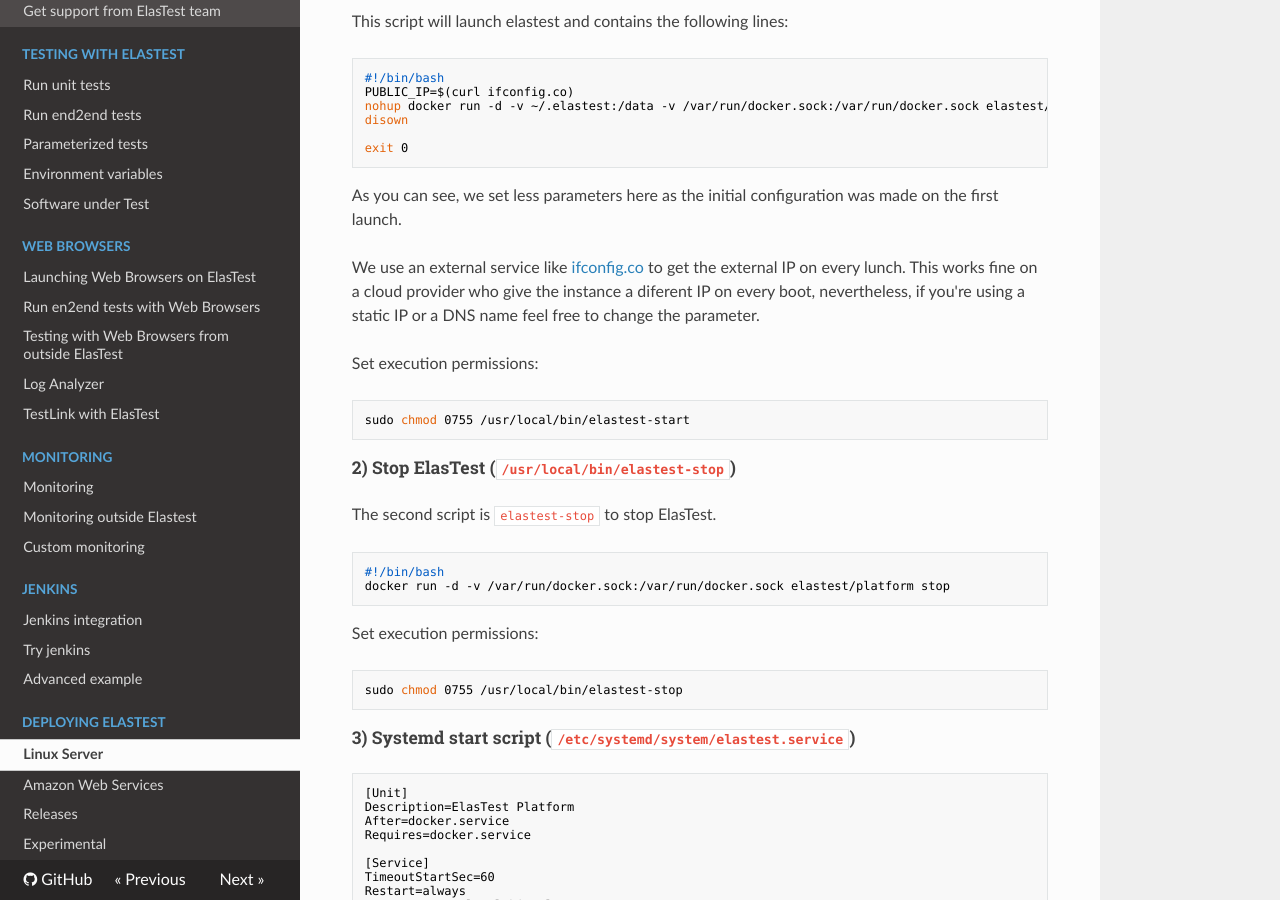
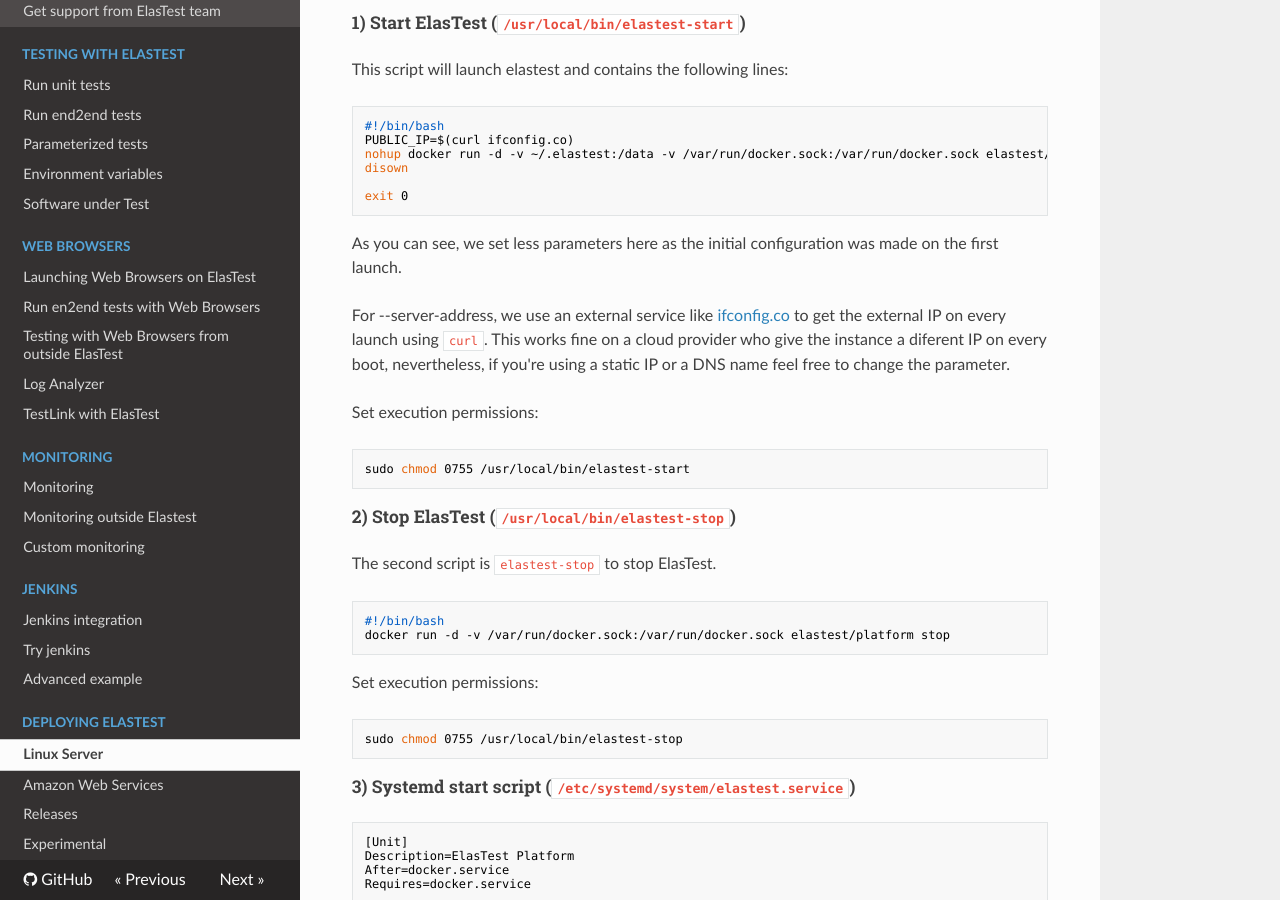
Before and after one commit to elastest/elastest.io-docs, an MkDocs documentation site: the page built from docs/deploying/ubuntu.md, in a window 1280 px wide and 900 px high, scrolled down 2972 px. Built offline with MkDocs 1.6.1, drawn with Linux system fonts in a browser that asks for light colours; nearby versions of some CDN libraries; old or Windows-style settings are respelled for this version of MkDocs; some of the changed text lies outside the part shown.

Commit message:
Improvements and changes for 1.0.0-beta2

```diff
--- a/docs/deploying/ubuntu.md
+++ b/docs/deploying/ubuntu.md
@@ -56,6 +56,8 @@
 Alternatively, you can use a domain name like **elastest.my_company.com** for the _server_address_ parameter.
 
 **`--testlink`** stands for TestLink and **`--jenkins`** stands for Jenkins. These fields are not obligatory but its use is **recommended**.
+
+You can also use your own Jenkins and install the <a href="/docs/jenkins/">ElasTest plugin for Jenkins</a>
 
 Finally, set user and password to grant access to the platform. You can omit this parameters if you're working on a safe evironment.
 
@@ -142,7 +144,7 @@
 
 As you can see, we set less parameters here as the initial configuration was made on the first launch.
 
-We use an external service like [ifconfig.co](http://ifconfig.co) to get the external IP on every lunch. This works fine on a cloud provider who give the instance a diferent IP on every boot, nevertheless, if you're using a static IP or a DNS name feel free to change the parameter.
+For --server-address, we use an external service like [ifconfig.co](http://ifconfig.co) to get the external IP on every launch using `curl`. This works fine on a cloud provider who give the instance a diferent IP on every boot, nevertheless, if you're using a static IP or a DNS name feel free to change the parameter.
 
 Set execution permissions:
 
```
Also changed, not shown: docs/deploying/aws.md (+2 -2 lines), docs/try-elastest.md (+5 -0 lines).
